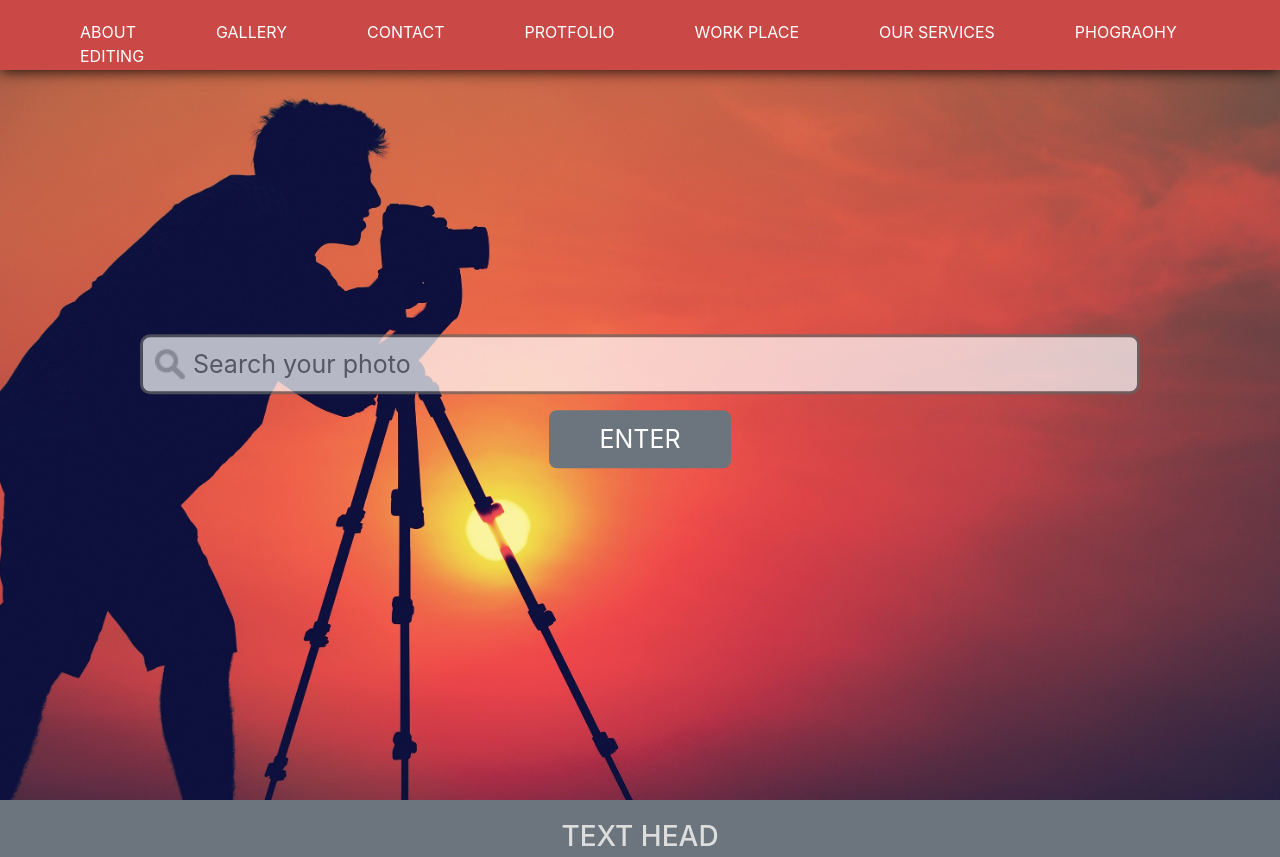
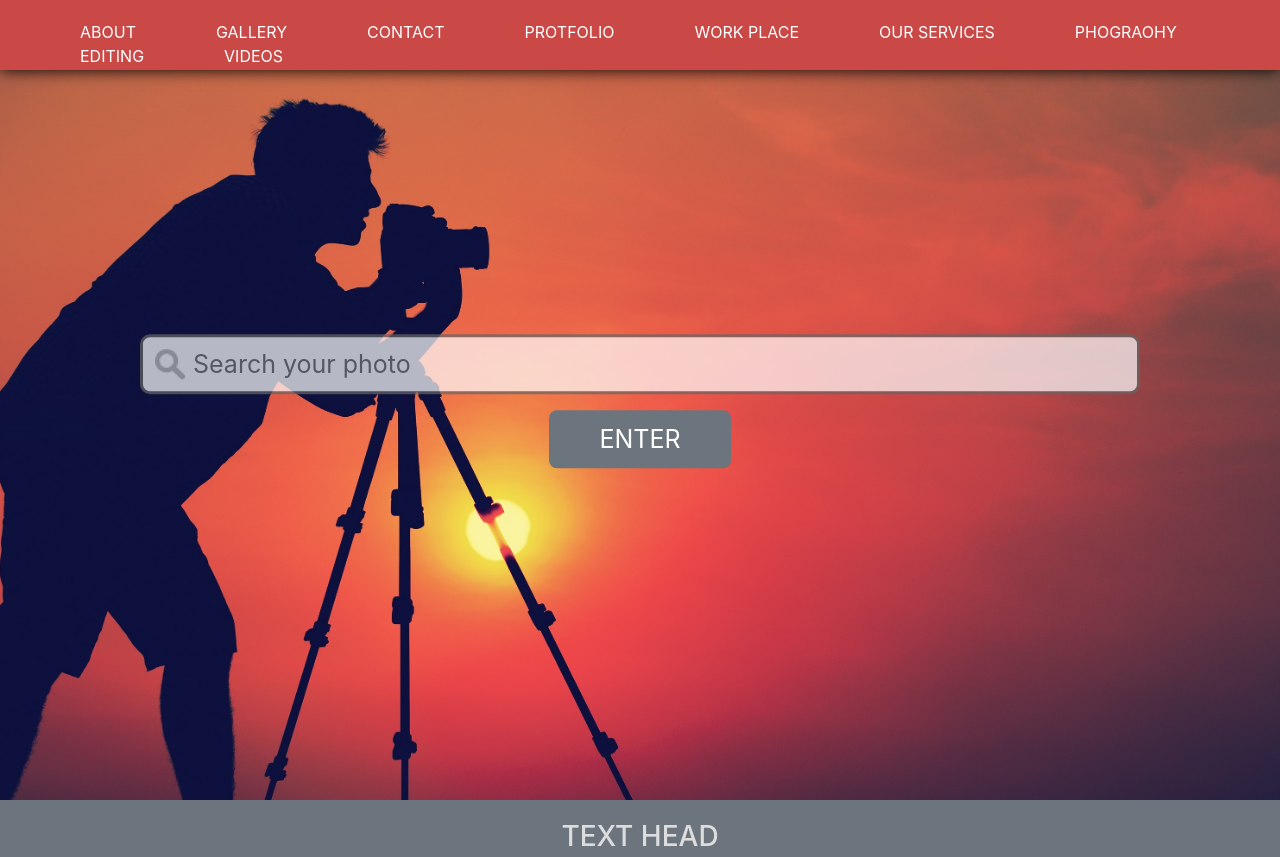
Before and after one commit to salahuddinjony/parallax-scroling, a plain HTML site: page index.html in a window 1280 px wide. Shown: the top 857 px of the page. Drawn offline with Linux system fonts and the light colour scheme.

Commit message:
Added  A menu

```diff
--- a/index.html
+++ b/index.html
@@ -31,6 +31,7 @@
                 <li><a href="#">our services</a></li>
                 <li><a href="#">phograohy</a></li>
                 <li><a href="#">editing</a></li>
+              <li><a href="#">Videos</a></li>
             </ul>
             </div>
 
```
